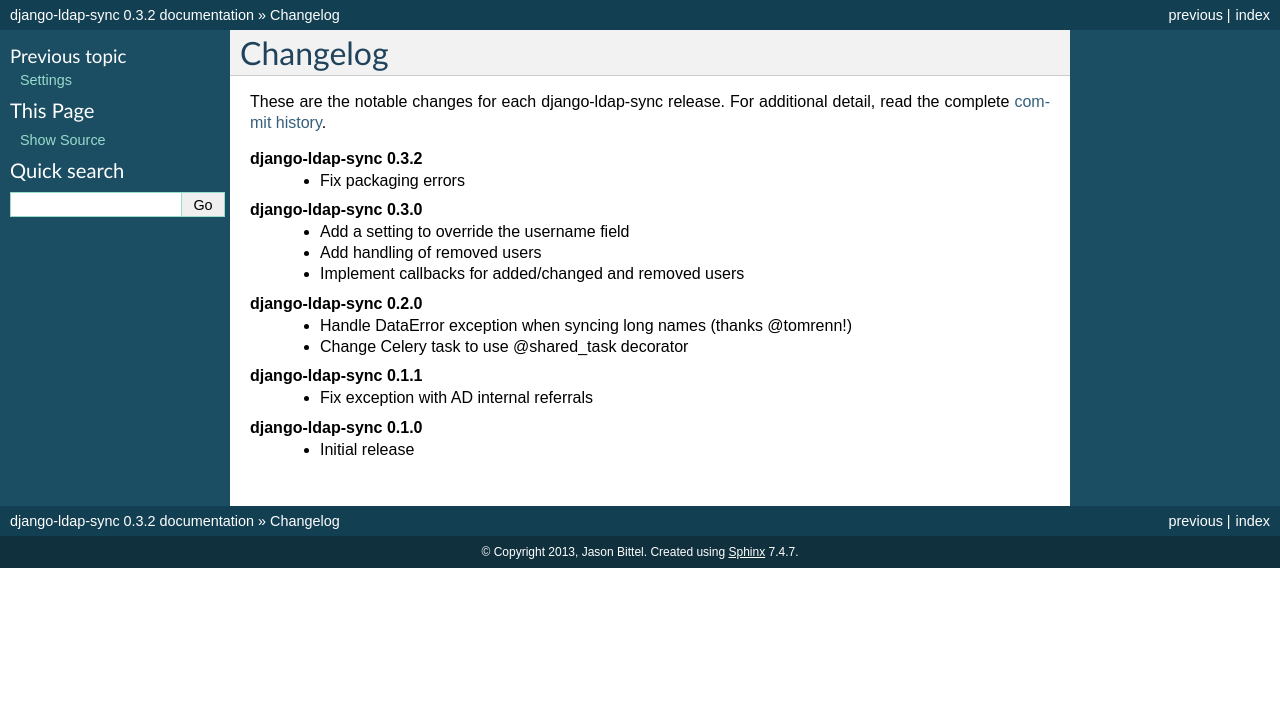
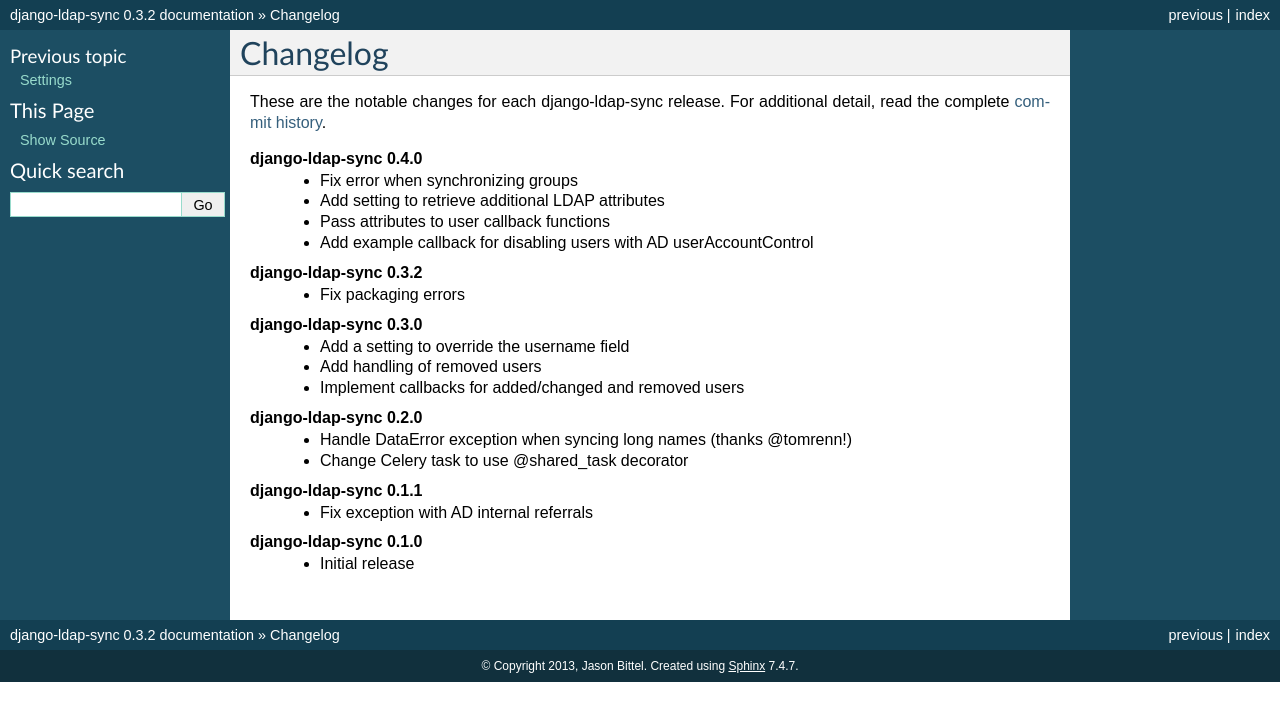
Before and after one commit to jbittel/django-ldap-sync, a Sphinx documentation site: the page built from docs/changelog.rst, in a window 1280 px wide. Shown: the top 721 px of the page. Built offline with Sphinx 7.4.7, drawn with Linux system fonts in a browser that asks for light colours.

Commit message:
Update changelog

```diff
--- a/docs/changelog.rst
+++ b/docs/changelog.rst
@@ -5,6 +5,12 @@ Changelog
 
 These are the notable changes for each django-ldap-sync release. For
 additional detail, read the complete `commit history`_.
+
+**django-ldap-sync 0.4.0**
+   * Fix error when synchronizing groups
+   * Add setting to retrieve additional LDAP attributes
+   * Pass attributes to user callback functions
+   * Add example callback for disabling users with AD userAccountControl
 
 **django-ldap-sync 0.3.2**
    * Fix packaging errors
```
